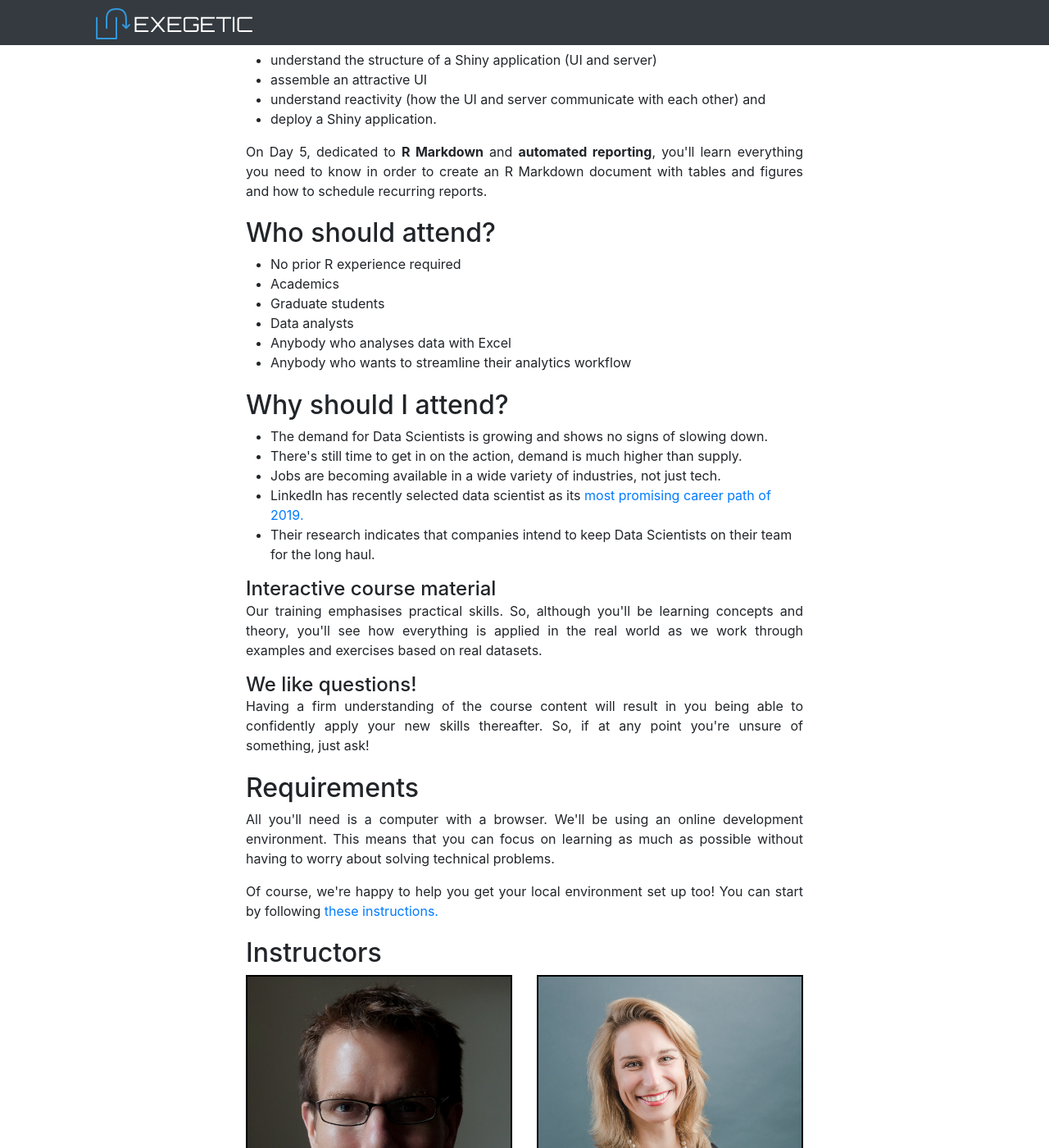
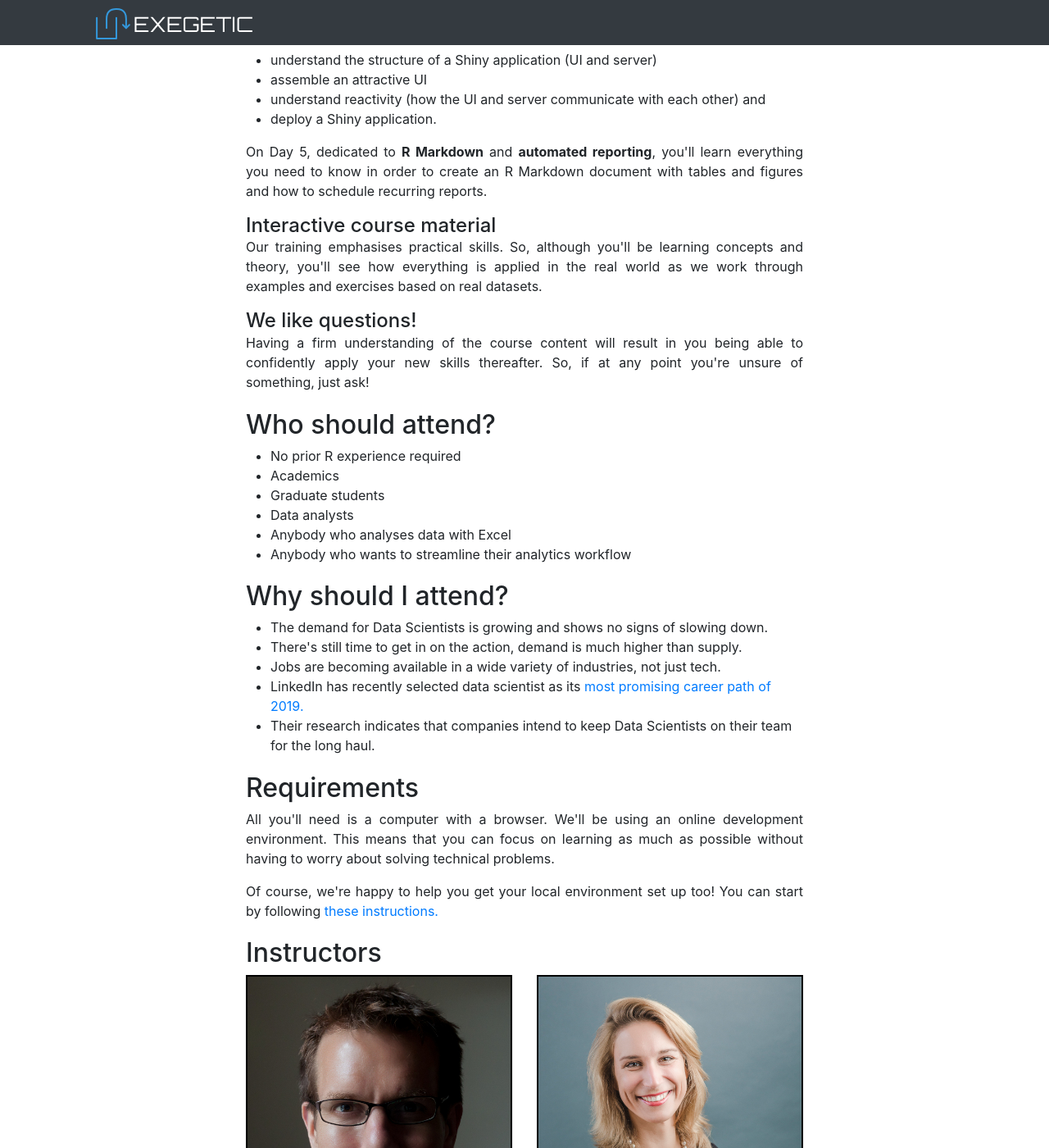
Before and after one commit to exegetic-analytics/intro-data-science-r-cape-town, a Jekyll site: the page built from index.md, in a window 1280 px wide and 1400 px high, scrolled down 1164 px. Shown: the whole window at 82% size. Built offline with Jekyll 4.4.1, drawn with Linux system fonts in a browser that asks for light colours; nearby versions of some CDN libraries; part of the change alters nothing that is shown.

```diff
--- a/_layouts/home.html
+++ b/_layouts/home.html
@@ -83,6 +83,12 @@ layout: default
       </ul></p>
     <p>On Day 5, dedicated to <b>R Markdown</b> and <b>automated reporting</b>, you'll learn everything you need to know in order to create an R Markdown document with tables and figures and how to schedule recurring reports.</p>
 
+  <h4>Interactive course material</h4>
+    <p>Our training emphasises practical skills. So, although you'll be learning concepts and theory, you'll see how everything is applied in the real world as we work through examples and exercises based on real datasets.</p>
+    <h4>We like questions!</h4>
+    <p>Having a firm understanding of the course content will result in you being able to confidently apply your new skills thereafter. So, if at any point you're unsure of something, just ask!</p>
+
+
   <h2> Who should attend?</h2>
       <ul>
         <li>No prior R experience required</li>
@@ -101,12 +107,6 @@ layout: default
         <li>LinkedIn has recently selected data scientist as its <a href="https://blog.linkedin.com/2019/january/10/linkedins-most-promising-jobs-of-2019" target="_blank">most promising career path of 2019.</a></li>
         <li>Their research indicates that companies intend to keep Data Scientists on their team for the long haul.</li>
       </ul>
-
-    <h4>Interactive course material</h4>
-    <p>Our training emphasises practical skills. So, although you'll be learning concepts and theory, you'll see how everything is applied in the real world as we work through examples and exercises based on real datasets.</p>
-    <h4>We like questions!</h4>
-    <p>Having a firm understanding of the course content will result in you being able to confidently apply your new skills thereafter. So, if at any point you're unsure of something, just ask!</p>
-
 
   <h2>Requirements</h2>
   <p>All you'll need is a computer with a browser. We'll be using an online development environment. This means that you can focus on learning as much as possible without having to worry about solving technical problems.</p>
```
Lines whose indentation alone changed are shown as unchanged.
